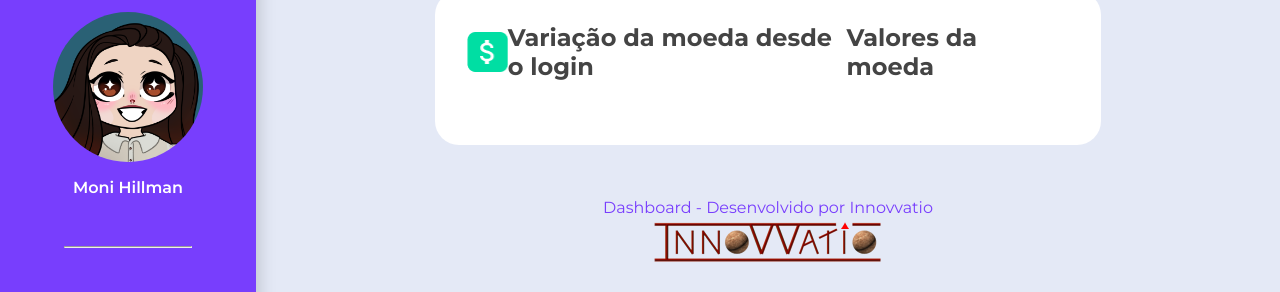
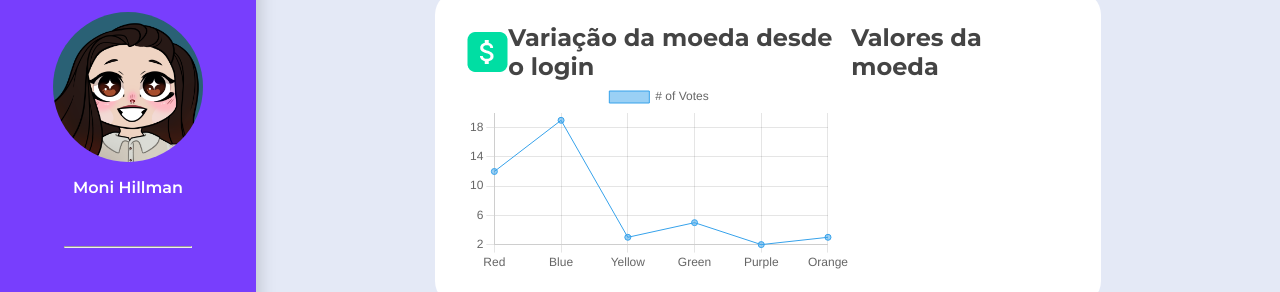
Before and after one commit to LuizCowBTF/ByteBank, a plain HTML site: page index.html in a window 1280 px wide. Shown: the part 116-408 px from the top of the page. Drawn offline with nearby package versions, Linux system fonts and the light colour scheme; no server answers; files whose address does not match are found by name.

Commit message:
AwesomeAPI, setInterval, ChartJS

```diff
--- /dev/null
+++ b/assets/scripts/chart.js
@@ -0,0 +1,13 @@
+const graficoDolar = document.getElementById('graficoDolar');
+
+const graficoParaDolar = new Chart(graficoDolar, {
+  type: 'line',
+  data: {
+    labels: ['Red', 'Blue', 'Yellow', 'Green', 'Purple', 'Orange'],
+    datasets: [{
+      label: '# of Votes',
+      data: [12, 19, 3, 5, 2, 3],
+      borderWidth: 1
+    }]
+  }
+});
--- /dev/null
+++ b/assets/scripts/script.js
@@ -0,0 +1,7 @@
+async function conectaAPI() {
+  const conecta = await fetch("https://economia.awesomeapi.com.br/json/last/USD-BRL");
+  const conectaTraduzido = await conecta.json();
+  console.log(conectaTraduzido);
+}
+
+setInterval(() => conectaAPI(), 5000);
--- a/index.html
+++ b/index.html
@@ -36,6 +36,7 @@
           <span class="grafico__ilustracao-dolar"></span>
           <h2>Variação da moeda desde o login</h2>
         </div>
+        <canvas id="graficoDolar"></canvas>
       </div>
       <div class="investimentos">
         <h2>Valores da moeda</h2>
@@ -48,6 +49,9 @@
       <img src="./assets/imagens/logoInnovvatio.png" alt="Innovvatio">
     </footer>
   </main>
+  <script src="https://cdn.jsdelivr.net/npm/chart.js"></script>
+  <script type="module" src="./assets/scripts/script.js"></script>
+  <script type="module" src="./assets/scripts/chart.js"></script>
 </body>
 
 </html>
```
